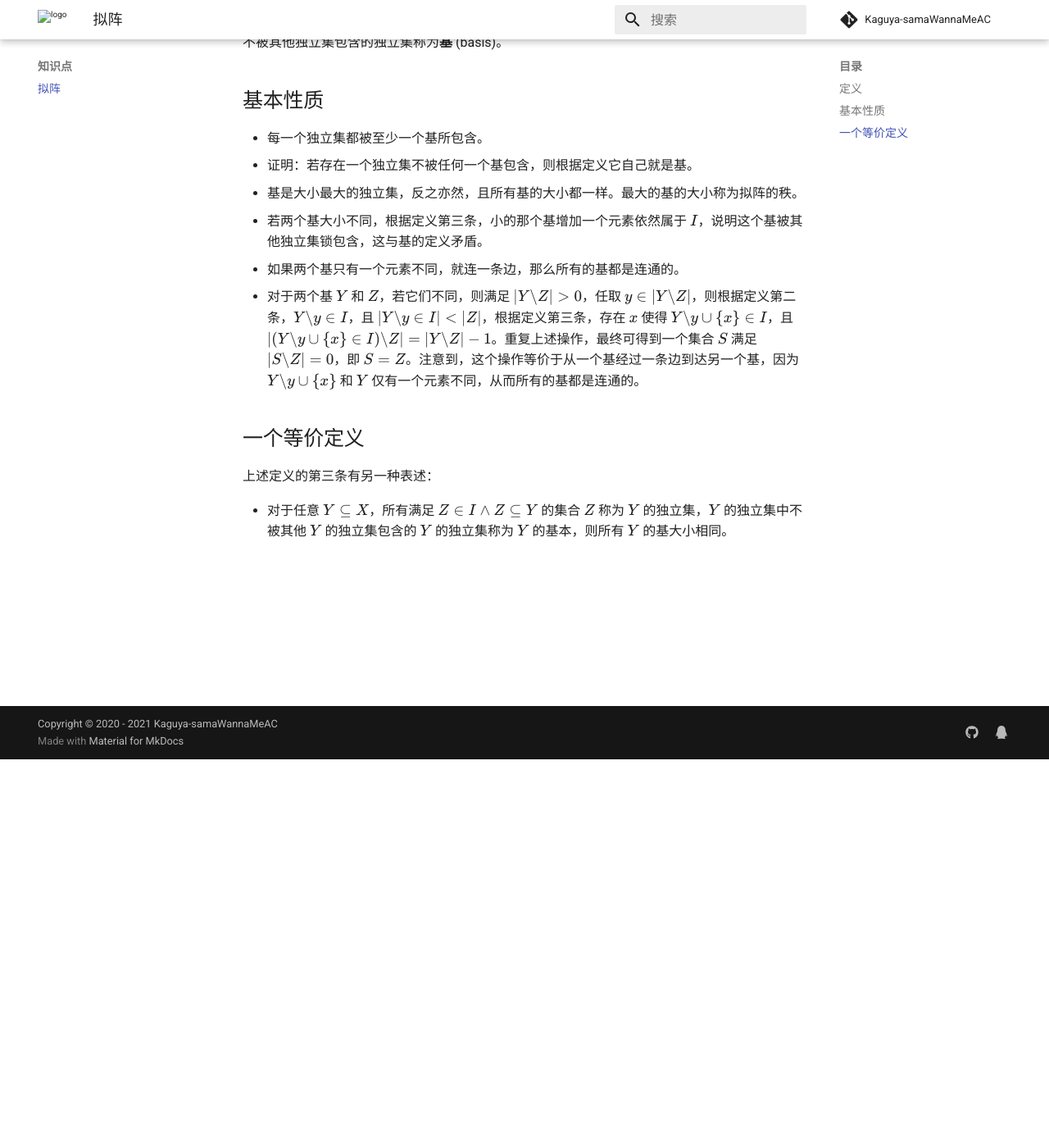
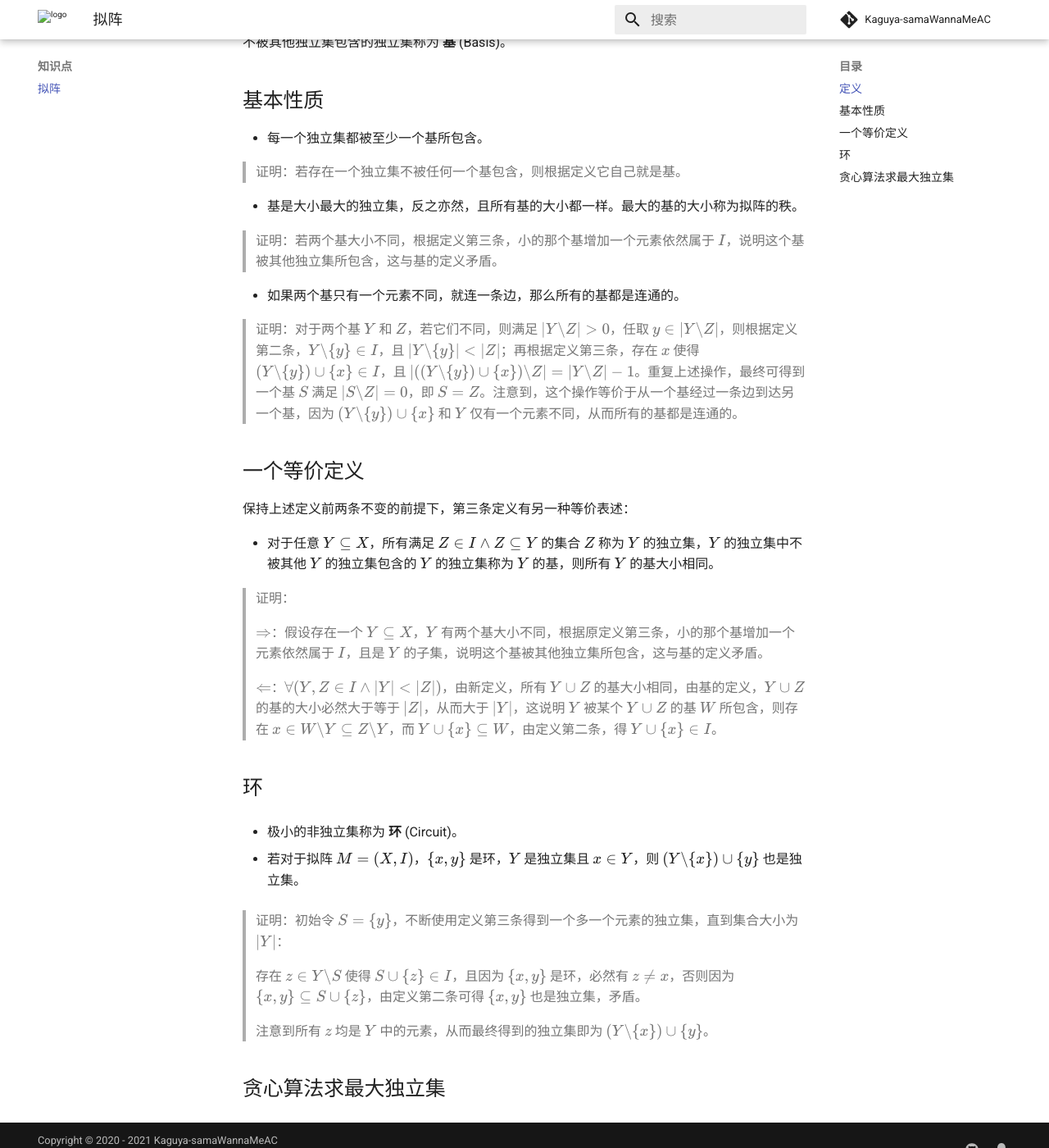
Before and after one commit to Kaguya-samaWannaMeAC/kaguya-samawannameac.github.io, an MkDocs documentation site: the page built from docs/知识点/拟阵.md, in a window 1280 px wide and 1400 px high, scrolled down 474 px. Shown: the whole window at 82% size. Built offline with MkDocs 1.6.1 and Material for MkDocs 9.7.7, drawn with Linux system fonts in a browser that asks for light colours; formulas are drawn with MathJax 3; comment, search, counter and statistics services are not loaded; some of the changed text lies outside the part shown.

Commit message:
Update 拟阵.md

```diff
--- a/docs/知识点/拟阵.md
+++ b/docs/知识点/拟阵.md
@@ -4,27 +4,52 @@
 
 $M = (X, I)$ ，$I$ 是有限集合 $X$ 和 $X$ 的一些子集组成的集合。
 
-如果满足下列条件则称为**拟阵 **(Matroid)：
+如果满足下列条件则称为 **拟阵** (Matroid)：
 
 * $\varnothing \in I$。
 * $\forall (Y \in I \land Z \subseteq Y),Z \in I$。
 * $\forall(Y,Z \in I \land |Y| < |Z|),\exists x \in Z \backslash Y,Y \cup \{x\} \in I$ 。
 
-若 $Y \in I$，则称 $Y$ 为这个矩阵的**独立集**。
+若 $Y \in I$，则称 $Y$ 为这个矩阵的 **独立集** (independence)，否则成为 **非独立集** (dependence)。
 
-不被其他独立集包含的独立集称为**基** (basis)。
+不被其他独立集包含的独立集称为 **基** (Basis)。
 
 ## 基本性质
 
 - 每一个独立集都被至少一个基所包含。
-  - 证明：若存在一个独立集不被任何一个基包含，则根据定义它自己就是基。
+
+  > 证明：若存在一个独立集不被任何一个基包含，则根据定义它自己就是基。
+
 - 基是大小最大的独立集，反之亦然，且所有基的大小都一样。最大的基的大小称为拟阵的秩。
-  - 若两个基大小不同，根据定义第三条，小的那个基增加一个元素依然属于 $I$，说明这个基被其他独立集锁包含，这与基的定义矛盾。
+
+  > 证明：若两个基大小不同，根据定义第三条，小的那个基增加一个元素依然属于 $I$，说明这个基被其他独立集所包含，这与基的定义矛盾。
+
 - 如果两个基只有一个元素不同，就连一条边，那么所有的基都是连通的。
-  - 对于两个基 $Y$ 和 $Z$，若它们不同，则满足 $|Y \backslash Z| > 0$，任取 $y \in |Y \backslash Z|$，则根据定义第二条，$Y  \backslash y \in I$，且 $|Y  \backslash y \in I| < |Z|$，根据定义第三条，存在 $x$ 使得 $Y  \backslash y \cup \{x\} \in I$，且 $|(Y  \backslash y \cup \{x\} \in I) \backslash Z| = |Y \backslash Z|-1$。重复上述操作，最终可得到一个集合 $S$ 满足 $|S \backslash Z| = 0$，即 $S = Z$。注意到，这个操作等价于从一个基经过一条边到达另一个基，因为 $Y  \backslash y \cup \{x\}$ 和 $Y$ 仅有一个元素不同，从而所有的基都是连通的。
+
+  > 证明：对于两个基 $Y$ 和 $Z$，若它们不同，则满足 $|Y \backslash Z| > 0$，任取 $y \in |Y \backslash Z|$，则根据定义第二条，$Y  \backslash \{y\} \in I$，且 $|Y  \backslash \{y\}| < |Z|$；再根据定义第三条，存在 $x$ 使得 $(Y  \backslash \{y\}) \cup \{x\} \in I$，且 $|((Y  \backslash \{y\}) \cup \{x\}) \backslash Z| = |Y \backslash Z|-1$。重复上述操作，最终可得到一个基 $S$ 满足 $|S \backslash Z| = 0$，即 $S = Z$。注意到，这个操作等价于从一个基经过一条边到达另一个基，因为 $(Y  \backslash \{y\}) \cup \{x\}$ 和 $Y$ 仅有一个元素不同，从而所有的基都是连通的。
 
 ## 一个等价定义
 
-上述定义的第三条有另一种表述：
+保持上述定义前两条不变的前提下，第三条定义有另一种等价表述：
 
-- 对于任意 $Y \subseteq X$，所有满足 $Z \in I \land Z \subseteq Y$ 的集合 $Z$ 称为 $Y$ 的独立集，$Y$ 的独立集中不被其他 $Y$ 的独立集包含的 $Y$ 的独立集称为 $Y$ 的基本，则所有 $Y$ 的基大小相同。
+- 对于任意 $Y \subseteq X$，所有满足 $Z \in I \land Z \subseteq Y$ 的集合 $Z$ 称为 $Y$ 的独立集，$Y$ 的独立集中不被其他 $Y$ 的独立集包含的 $Y$ 的独立集称为 $Y$ 的基，则所有 $Y$ 的基大小相同。
+
+  > 证明：
+  >
+  > $\Rightarrow$：假设存在一个 $Y \subseteq X$，$Y$ 有两个基大小不同，根据原定义第三条，小的那个基增加一个元素依然属于 $I$，且是 $Y$ 的子集，说明这个基被其他独立集所包含，这与基的定义矛盾。
+  >
+  > $\Leftarrow$：$\forall(Y,Z \in I \land |Y| < |Z|)$，由新定义，所有 $Y \cup Z$ 的基大小相同，由基的定义，$Y \cup Z$ 的基的大小必然大于等于 $|Z|$，从而大于 $|Y|$，这说明 $Y$ 被某个 $Y \cup Z$ 的基 $W$ 所包含，则存在 $x \in W \backslash Y \subseteq Z \backslash Y$，而 $Y \cup \{x\} \subseteq W$，由定义第二条，得 $Y \cup \{x\} \in I$。
+
+## 环
+
+- 极小的非独立集称为 **环** (Circuit)。
+
+- 若对于拟阵 $M = (X, I)$，$\{x,y\}$ 是环，$Y$ 是独立集且 $x \in Y$，则 $(Y \backslash\{x\}) \cup \{y\}$ 也是独立集。
+
+  > 证明：初始令 $S = \{y\}$，不断使用定义第三条得到一个多一个元素的独立集，直到集合大小为 $|Y|$：
+  >
+  > 存在 $z \in Y \backslash S$ 使得 $S \cup \{z\} \in I$，且因为 $\{x,y\}$ 是环，必然有 $z \ne x$，否则因为 $\{x,y\} \subseteq S \cup \{z\}$，由定义第二条可得 $\{x,y\}$ 也是独立集，矛盾。
+  >
+  > 注意到所有 $z$ 均是 $Y$ 中的元素，从而最终得到的独立集即为 $(Y \backslash\{x\}) \cup \{y\}$。
+
+## 贪心算法求最大独立集
```
